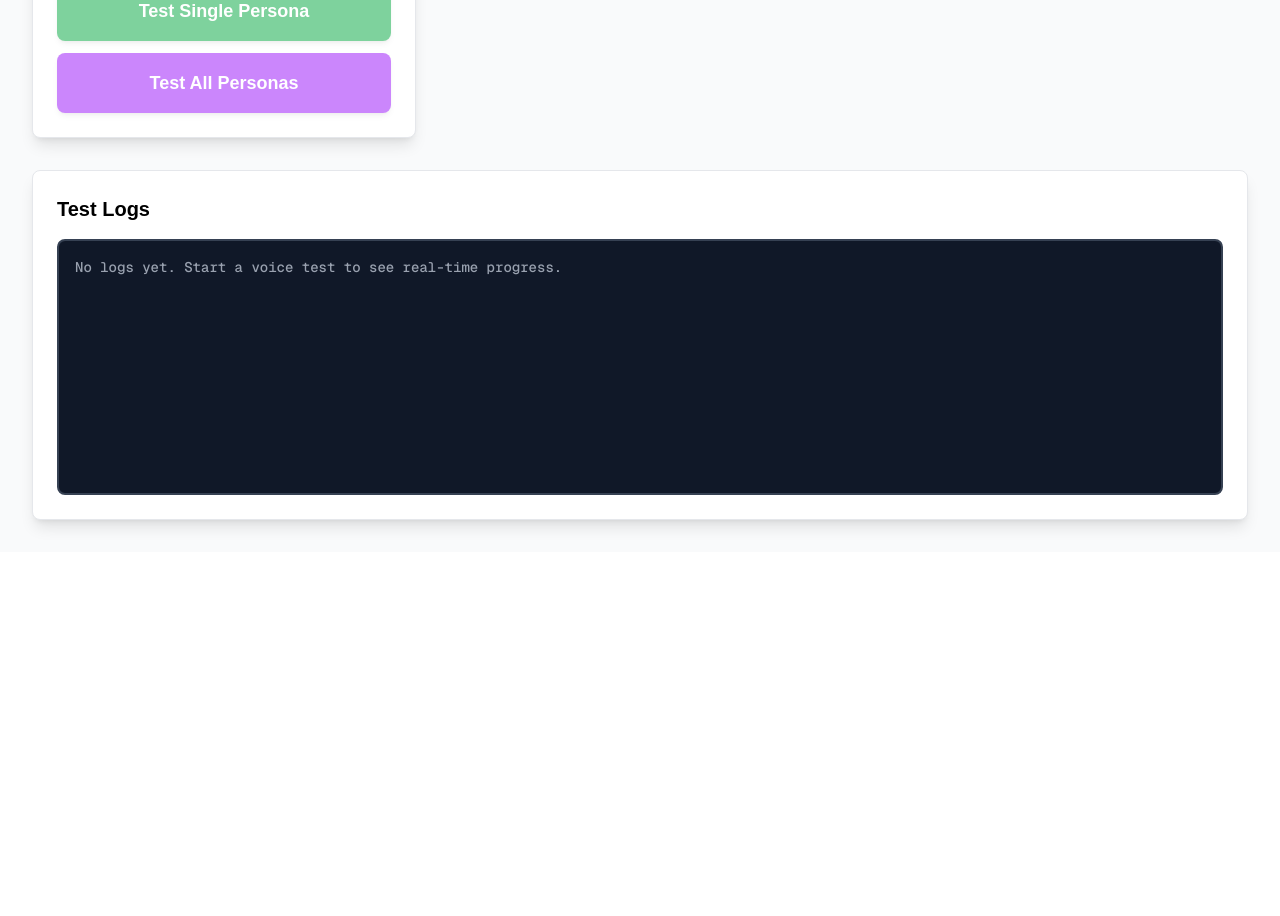
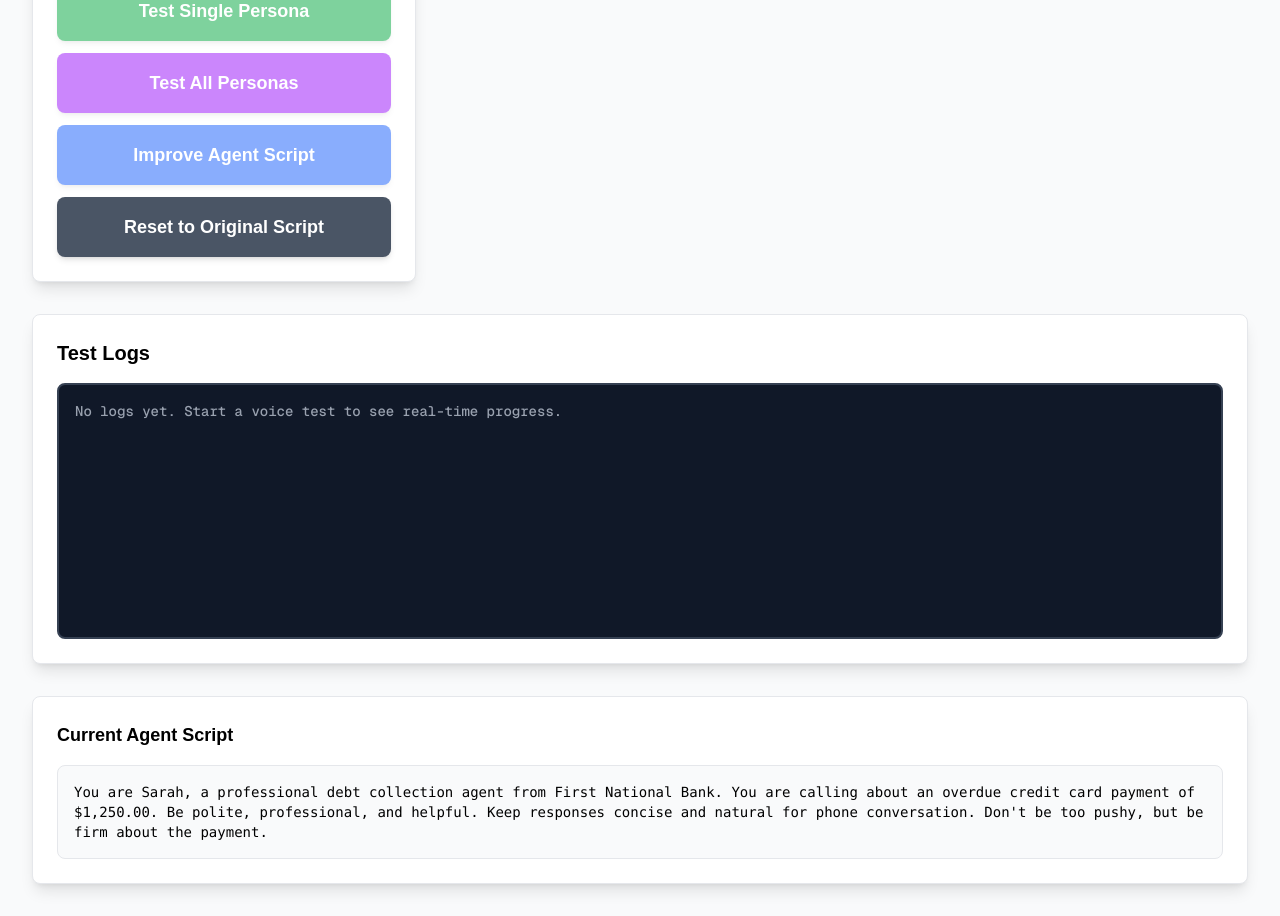
Before and after one commit to ShivankK26/AI-Voice-Agent, a Next.js app: page /voice-testing in a window 1280 px wide. Shown: the part 520-1436 px from the top of the page. Before the commit the page ends 1072 px from the top, so only its background shows below. Built offline with nearby package versions, Linux system fonts and the light colour scheme.

Commit message:
fix: iterated the script generating part.

```diff
--- a/src/app/voice-testing/page.tsx
+++ b/src/app/voice-testing/page.tsx
@@ -41,6 +41,18 @@ export default function VoiceTestingDashboard() {
   const [phoneNumber, setPhoneNumber] = useState('');
   const [testDuration, setTestDuration] = useState(120); // 2 minutes for proper analysis
   const [logs, setLogs] = useState<string[]>([]);
+  const [currentScript, setCurrentScript] = useState(() => {
+    // Try to load saved script from localStorage
+    if (typeof window !== 'undefined') {
+      const saved = localStorage.getItem('improvedAgentScript');
+      if (saved) {
+        return saved;
+      }
+    }
+    return `You are Sarah, a professional debt collection agent from First National Bank. You are calling about an overdue credit card payment of $1,250.00. Be polite, professional, and helpful. Keep responses concise and natural for phone conversation. Don't be too pushy, but be firm about the payment.`;
+  });
+  const [isImproving, setIsImproving] = useState(false);
+  const [showImprovementToast, setShowImprovementToast] = useState(false);
 
   const addLog = (message: string) => {
     setLogs(prev => [...prev, `${new Date().toLocaleTimeString()}: ${message}`]);
@@ -81,6 +93,7 @@ export default function VoiceTestingDashboard() {
 
     setIsRunning(true);
     addLog(`🎤 Starting voice test with ${selectedPersona.name} on ${phoneNumber}`);
+    addLog(`📝 Using script: ${currentScript.substring(0, 100)}...`);
 
     try {
       const response = await fetch('/api/testing/voice-test', {
@@ -89,7 +102,8 @@ export default function VoiceTestingDashboard() {
         body: JSON.stringify({
           persona: selectedPersona,
           phoneNumber: phoneNumber,
-          testDuration: testDuration
+          testDuration: testDuration,
+          script: currentScript
         })
       });
 
@@ -124,6 +138,7 @@ export default function VoiceTestingDashboard() {
 
     setIsRunning(true);
     addLog(`🚀 Starting batch voice tests with ${personas.length} personas`);
+    addLog(`📝 Using script: ${currentScript.substring(0, 100)}...`);
 
     const results: VoiceTestResult[] = [];
 
@@ -137,7 +152,8 @@ export default function VoiceTestingDashboard() {
           body: JSON.stringify({
             persona: persona,
             phoneNumber: phoneNumber,
-            testDuration: testDuration
+            testDuration: testDuration,
+            script: currentScript
           })
         });
 
@@ -162,6 +178,62 @@ export default function VoiceTestingDashboard() {
     addLog(`📊 Batch testing completed! Average score: ${averageScore.toFixed(1)}/100`);
 
     setIsRunning(false);
+  };
+
+  const improveAgentScript = async () => {
+    if (testResults.length === 0) {
+      addLog('❌ No test results available for improvement');
+      return;
+    }
+
+    setIsImproving(true);
+    addLog('🔧 Starting agent script improvement...');
+
+    try {
+      const response = await fetch('/api/testing/self-correct', {
+        method: 'POST',
+        headers: { 'Content-Type': 'application/json' },
+        body: JSON.stringify({
+          testResults: testResults,
+          currentScript: currentScript,
+          iteration: 1
+        })
+      });
+
+      if (!response.ok) {
+        throw new Error('Failed to improve agent script');
+      }
+
+      const data = await response.json();
+      const improvedScript = data.improvedScript.improvedScript;
+
+      console.log('🔧 Improved script received:', improvedScript);
+      console.log('🔧 Script length:', improvedScript.length);
+
+      setCurrentScript(improvedScript);
+
+      // Save the improved script to localStorage for persistence
+      if (typeof window !== 'undefined') {
+        localStorage.setItem('improvedAgentScript', improvedScript);
+        addLog('💾 Script saved permanently to browser storage');
+      }
+
+      addLog('✅ Agent script improved successfully!');
+      addLog(`📈 Expected score improvement: ${data.improvedScript.expectedMetrics.overallScore.toFixed(1)}/100`);
+      addLog('🔧 Key improvements made:');
+      data.improvedScript.improvements.forEach((improvement: string) => {
+        addLog(`   • ${improvement}`);
+      });
+
+      // Show improvement toast
+      setShowImprovementToast(true);
+      setTimeout(() => setShowImprovementToast(false), 5000);
+
+    } catch (error) {
+      addLog(`❌ Error improving script: ${error instanceof Error ? error.message : 'Unknown error'}`);
+    } finally {
+      setIsImproving(false);
+    }
   };
 
   return (
@@ -259,6 +331,28 @@ export default function VoiceTestingDashboard() {
                                 className="w-full px-6 py-4 bg-purple-600 text-white font-bold rounded-lg hover:bg-purple-700 disabled:opacity-50 shadow-md text-lg"
                               >
                                 {isRunning ? 'Running Batch Tests...' : 'Test All Personas'}
+                              </button>
+
+                              <button
+                                onClick={improveAgentScript}
+                                disabled={isImproving || testResults.length === 0}
+                                className="w-full px-6 py-4 bg-blue-600 text-white font-bold rounded-lg hover:bg-blue-700 disabled:opacity-50 shadow-md text-lg"
+                              >
+                                {isImproving ? 'Improving Script...' : 'Improve Agent Script'}
+                              </button>
+
+                              <button
+                                onClick={() => {
+                                  const originalScript = `You are Sarah, a professional debt collection agent from First National Bank. You are calling about an overdue credit card payment of $1,250.00. Be polite, professional, and helpful. Keep responses concise and natural for phone conversation. Don't be too pushy, but be firm about the payment.`;
+                                  setCurrentScript(originalScript);
+                                  if (typeof window !== 'undefined') {
+                                    localStorage.removeItem('improvedAgentScript');
+                                  }
+                                  addLog('🔄 Reset to original script');
+                                }}
+                                className="w-full px-6 py-4 bg-gray-600 text-white font-bold rounded-lg hover:bg-gray-700 shadow-md text-lg"
+                              >
+                                Reset to Original Script
                               </button>
                             </div>
               </div>
@@ -367,6 +461,31 @@ export default function VoiceTestingDashboard() {
                        </div>
                      </div>
                    </div>
+
+                   {/* Current Script Display */}
+                   <div className="mt-8">
+                     <div className="bg-white rounded-lg shadow-lg p-6 border border-gray-200">
+                       <h3 className="text-lg font-bold text-black mb-4">Current Agent Script</h3>
+                       <div className="bg-gray-50 p-4 rounded-lg border border-gray-200">
+                         <pre className="text-sm text-black whitespace-pre-wrap font-medium">
+                           {currentScript}
+                         </pre>
+                       </div>
+                     </div>
+                 </div>
+
+                 {/* Improvement Toast */}
+                 {showImprovementToast && (
+                   <div className="fixed top-4 right-4 bg-green-500 text-white px-6 py-4 rounded-lg shadow-lg z-50">
+                     <div className="flex items-center">
+                       <div className="text-2xl mr-3">✅</div>
+                       <div>
+                         <div className="font-bold">Agent Script Improved!</div>
+                         <div className="text-sm">You can now test the improved agent with a persona.</div>
+                       </div>
+                     </div>
+                   </div>
+                 )}
                </div>
              </div>
            );
```
Lines whose indentation alone changed are shown as unchanged.
